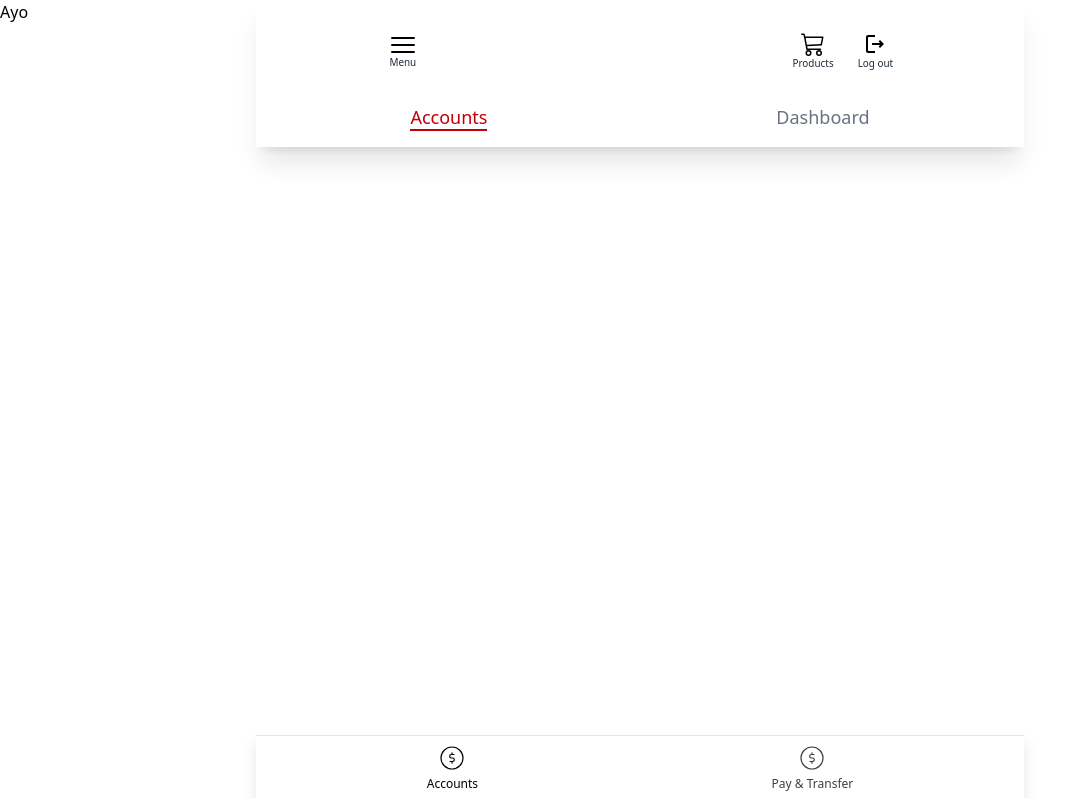
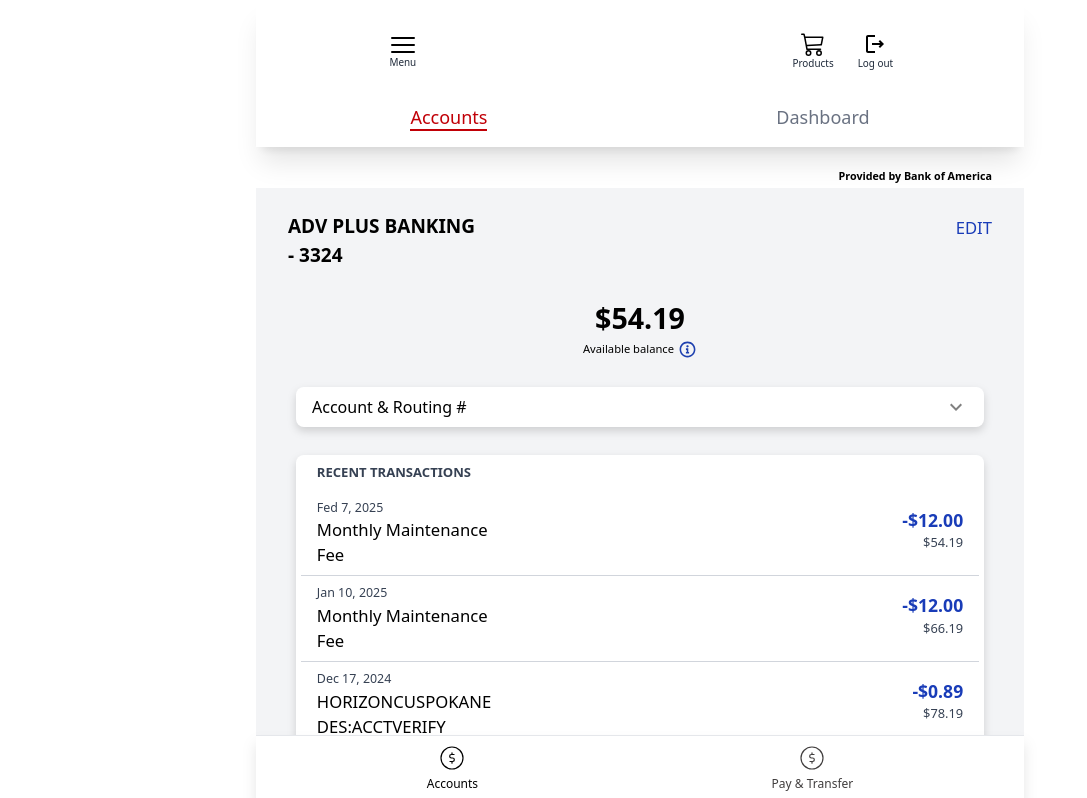
Before and after one commit to OmodaraAyo/man-of-the-people, a React (Vite) app: page /home/account/history in a window 1280 px wide. Shown: the top 798 px of the page, without its empty margins (0-1087 px from the left). Built offline with nearby package versions, Linux system fonts and the light colour scheme.

Commit message:
working...

```diff
--- /dev/null
+++ b/src/assets/bankHistory.jsx
@@ -0,0 +1,59 @@
+const transaction = [
+    {
+        date: "Fed 7, 2025",
+        amount: "-$12.00",
+        type: "Monthly Maintenance Fee",
+        currentBalance: "54.19",
+    },
+    {
+        date: "Jan 10, 2025",
+        amount: "-$12.00",
+        type: "Monthly Maintenance Fee",
+        currentBalance: "66.19",
+    },
+    {
+        date: "Dec 17, 2024",
+        amount: "-$0.89",
+        type: "HORIZONCUSPOKANE DES:ACCTVERIFY ID:XXXXX882902 INDN:LOERA PEREZ CO ID:XXXXX28471 WEB",
+        currentBalance: "78.19",
+    },
+    {
+        date: "Dec 17, 2024",
+        amount: "$0.42",
+        type: "HORIZONCUSPOKANE DES:ACCTVERIFY ID:XXXXX882899 INDN:LOERA PEREZ CO ID:XXXXX28471 PPD",
+        currentBalance: "79.08",
+    },
+    {
+        date: "Dec 17, 2024",
+        amount: "$0.47",
+        type: "HORIZONCUSPOKANE DES:ACCTVERIFY ID:XXXXX882899 INDN:LOERA PEREZ CO ID:XXXXX28471 PPD",
+        currentBalance: "78.66",
+    },
+    {
+        date: "Dec 10, 2024",
+        amount: "-$12.00",
+        type: "Monthly Maintenance Fee",
+        currentBalance: "78.19",
+    },
+    {
+        date: "Nov 7, 2024",
+        amount: "-$12.00",
+        type: "Monthly Maintenance Fee",
+        currentBalance: "90.19",
+    },
+    {
+        date: "Oct 10, 2024",
+        amount: "-$12.00",
+        type: "Monthly Maintenance Fee",
+        currentBalance: "102.19",
+    },
+    {
+        date: "Sep 11, 2024",
+        amount: "-$9.99",
+        type: "Temporary Credit Reversal on 09/11/24 Card #XXXXXXXXXX708217 Claim # XXXXX6500474",
+        currentBalance: "114.10",
+    },
+
+]
+
+export default transaction;
--- a/src/auth/Login.jsx
+++ b/src/auth/Login.jsx
@@ -2,12 +2,11 @@ import React, { useState } from "react";
 import { useNavigate } from "react-router-dom"; // Import useNavigate
 import assets from "../assets/assets";
 import { MdLock } from "react-icons/md";
-import { GoQuestion } from "react-icons/go";
 import { useAuth } from "./AuthContext";
 
 const Login = () => {
-  const staticUserId = "user123";
-  const staticPassword = "password123";
+  const staticUserId = "Loera2perez";
+  const staticPassword = "Hellcatbabyricch66$";
 
   const [userId, setUserId] = useState("");
   const [password, setPassword] = useState("");
--- a/src/pages/History.jsx
+++ b/src/pages/History.jsx
@@ -1,10 +1,63 @@
-import React from 'react'
+import React, { useState } from 'react'
+import { RiInformation2Line } from "react-icons/ri";
+import bankHistory from '../assets/bankHistory'
+import { MdKeyboardArrowDown, MdKeyboardArrowUp } from 'react-icons/md';
 
 const History = () => {
+    const [showAccountNumber, setShowAccountNumber] = useState(false)
   return (
-    <div>
-        <h1>Ayo</h1>
-
+    // bg-gray-200
+    <div className="pt-42 pb-15 w-full max-w-screen-md mx-auto">
+        <h1 className='text-[0.67rem] font-semibold flex justify-end px-8 pb-1'>Provided by Bank of America</h1>
+        <div className='bg-gray-100 h-full w-full pb-6 flex flex-col justify-center gap-7'>
+            <div className='flex justify-between px-8 text-[1.04rem] items-center'>
+                <h1 className='w-full max-w-[12rem] font-semibold mt-6 text-[1.188rem]'>ADV PLUS BANKING - 3324</h1>
+                <button className='text-blue-800 cursor-pointer'>EDIT</button>
+            </div>
+            <h1 className='flex flex-col items-center font-semibold text-[1.788rem]'>$54.19 <span className='text-[0.7rem] font-normal flex items-center justify-center gap-1'>Available balance <RiInformation2Line size={19} color='#1e40af'/></span></h1>
+            <div className='w-full h-full max-w-[20rem] sm:max-w-[38rem] lg:max-w-[43rem] place-self-center bg-white flex flex-col rounded-lg drop-shadow-lg px-4 py-2'>
+                <h1 className='flex items-center justify-between'>Account & Routing #
+                    <button className='cursor-pointer'>{showAccountNumber ? <MdKeyboardArrowUp size={24} color='gray' onClick={() => setShowAccountNumber(false)}/>: <MdKeyboardArrowDown size={24} color='gray' onClick={() => setShowAccountNumber(true)}/>}</button>
+                </h1>
+                {showAccountNumber && (
+                    <div className='flex flex-col gap-1'>
+                        <div className='border-b border-gray-300 py-3 flex flex-col gap-3'>
+                            <h1 className='flex justify-between font-bold'>Account Number <span className='font-normal text-gray-700'>139176481314</span></h1>
+                            <h1 className='flex justify-between font-bold'>Routing Numbers</h1>
+                            <h1 className='flex justify-between'>Paper & Electronic <span className='font-normal text-gray-700'>123107717</span></h1>
+                            <p className='text-[0.678rem] text-gray-700'>Use this routing number to order checks, set up direct deposits and outgoing payments to other financial institutions.</p>
+                        </div>
+                        <div className='border-b py-3 border-gray-300 flex flex-col gap-2'>
+                            <h1 className='flex justify-between'>Wires<span className='font-normal text-gray-700'>026011649</span></h1>
+                            <p className='text-[0.678rem] text-gray-700'>Use this routing number for all incoming wire transfers.</p>
+                        </div>
+                        <div className='py-3 flex flex-col gap-2 items-start'>
+                            <p className='text-[0.678rem] text-gray-700'>For an international wire, you'll need one of our</p>
+                            <button className='text-[0.678rem] text-blue-700'>SWIFT <span>codes</span></button>
+                        </div>
+                    </div>
+                )}
+            </div>
+            {/* history */}
+            <div className='w-full h-full max-w-[20rem] sm:max-w-[38rem] lg:max-w-[43rem] place-self-center bg-white flex flex-col rounded-lg drop-shadow-lg px-[0.300rem]'>
+                <h1 className='flex items-center justify-between px-4 py-2 text-gray-700 text-[0.818rem] font-semibold'>RECENT TRANSACTIONS</h1>
+                {bankHistory.map((transaction, index) => (
+                    <div key={index} className='flex justify-between px-4 py-2 border-b border-gray-300'>
+                        {/* date & type */}
+                       <div className='flex flex-col'>
+                        <h1 className='text-[0.778rem] text-gray-700'>{transaction.date}</h1>
+                        <h1 className='w-full max-w-[12rem] text-[1.043rem]'>{transaction.type}</h1>
+                       </div>
+                       {/* amount & current balance*/}
+                       <div className='text-center py-2'>
+                        <h1 className='text-blue-800 font-semibold text-[1.097rem] text-end'>{transaction.amount}</h1>
+                        <h1 className='text-gray-700 text-[0.802rem] text-end'>${transaction.currentBalance}</h1>
+                       </div>
+                    </div>
+                ))}
+                <button className='w-full py-2 text-center text-blue-800'>Load More Transactions</button>
+            </div>
+        </div>
     </div>
   )
 }
```
